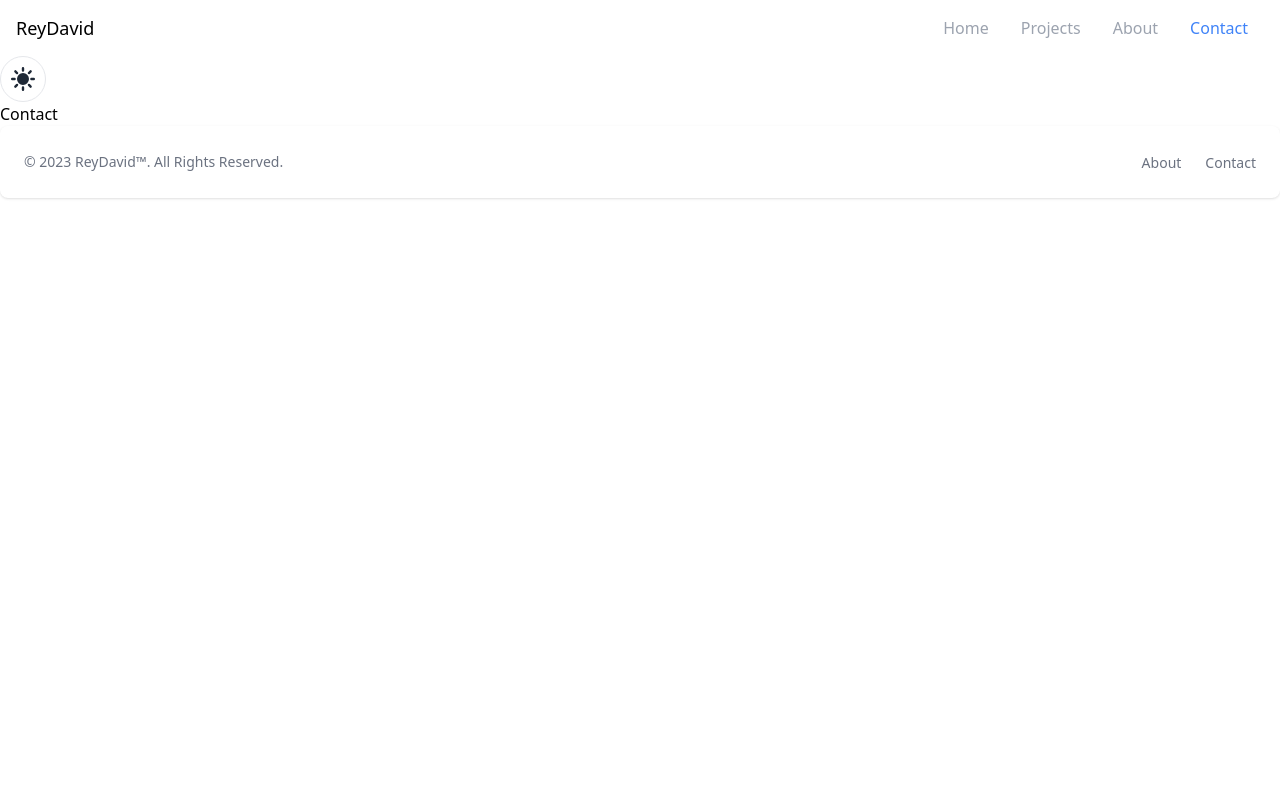
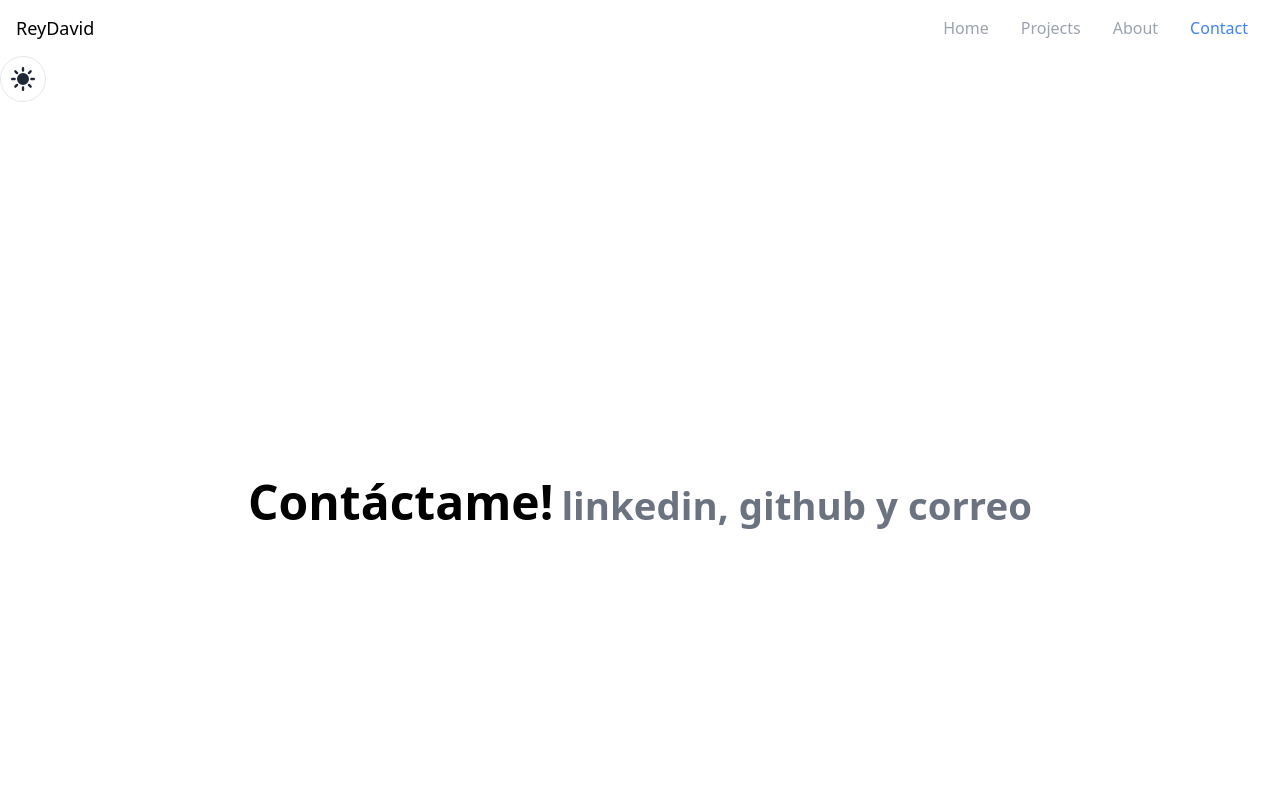
Before and after one commit to Reydav1d/Portfolio, a Next.js app: page /contact in a window 1280 px wide. Shown: the top 800 px of the page. Built offline with nearby package versions, Linux system fonts and the light colour scheme.

Commit message:
add: style in pages

```diff
--- a/src/app/about/page.tsx
+++ b/src/app/about/page.tsx
@@ -2,6 +2,13 @@ import React from 'react'
 
 export default function About() {
   return (
-    <h1>About</h1>
+    <div className="h-screen flex flex-col justify-center items-center">
+    <h1 className="text-5xl font-extrabold dark:text-white">
+      About me
+      <small className="ml-2 font-semibold text-gray-500 dark:text-gray-400">
+        Quien soy?
+      </small>
+    </h1>
+  </div>
   )
 }
--- a/src/app/contact/page.tsx
+++ b/src/app/contact/page.tsx
@@ -2,6 +2,13 @@ import React from 'react'
 
 export default function Contact() {
   return (
-    <div>Contact</div>
+    <div className="h-screen flex flex-col justify-center items-center">
+    <h1 className="text-5xl font-extrabold dark:text-white">
+      Contáctame!
+      <small className="ml-2 font-semibold text-gray-500 dark:text-gray-400">
+        linkedin, github y correo
+      </small>
+    </h1>
+  </div>
   )
 }
--- a/src/app/projects/page.tsx
+++ b/src/app/projects/page.tsx
@@ -2,6 +2,13 @@ import React from 'react'
 
 export default function Projects() {
   return (
-    <div>Projects</div>
+    <div className="h-screen flex flex-col justify-center items-center">
+    <h1 className="text-5xl font-extrabold dark:text-white">
+      Proyectos
+      <small className="ml-2 font-semibold text-gray-500 dark:text-gray-400">
+        animaciones
+      </small>
+    </h1>
+  </div>
   )
 }
```
